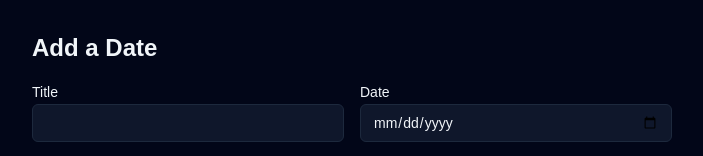
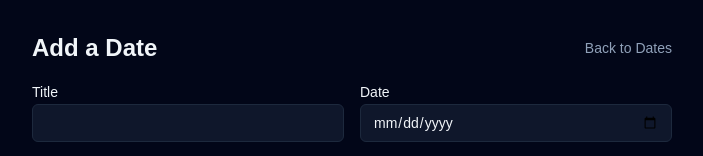
Before and after one commit to ccorbett0116/kaija-gallery, a Next.js app: page /dates/new in a window 1280 px wide. Shown: the top 156 px of the page, without its empty margins (288-991 px from the left). Built offline with nearby package versions, Linux system fonts and the light colour scheme.

Commit message:
ui tweaks

```diff
--- a/src/app/dates/new/page.tsx
+++ b/src/app/dates/new/page.tsx
@@ -1,4 +1,5 @@
 // src/app/dates/new/page.tsx
+import Link from 'next/link';
 import { createDateAction } from './actions';
 import NewDateForm from './ui/NewDateForm';
 
@@ -6,7 +7,15 @@ export default function NewDatePage() {
     return (
         <main className="min-h-screen bg-slate-950 text-slate-100">
             <div className="max-w-2xl mx-auto py-8 px-4">
-                <h1 className="text-2xl font-semibold mb-4">Add a Date</h1>
+                <div className="flex items-center justify-between mb-4">
+                    <h1 className="text-2xl font-semibold">Add a Date</h1>
+                    <Link
+                        href="/"
+                        className="text-sm text-slate-400 hover:text-sky-400"
+                    >
+                        Back to Dates
+                    </Link>
+                </div>
                 <NewDateForm action={createDateAction} />
             </div>
         </main>
--- a/src/app/ideas/new/page.tsx
+++ b/src/app/ideas/new/page.tsx
@@ -9,8 +9,8 @@ export default function NewIdeaPage() {
             <div className="max-w-2xl mx-auto py-8 px-4">
                 <div className="flex justify-between items-center mb-4">
                     <h1 className="text-2xl font-semibold">Add an Idea</h1>
-                    <Link href="/ideas" className="text-slate-400 hover:text-sky-400 text-3xl font-light leading-none">
-                        &times;
+                    <Link href="/ideas" className="text-sm text-slate-400 hover:text-sky-400">
+                        Back to Ideas
                     </Link>
                 </div>
                 <NewIdeaForm action={createIdeaAction} />
```
Also changed, not shown: 1 other file (tests, documents, lock files or other folders).
